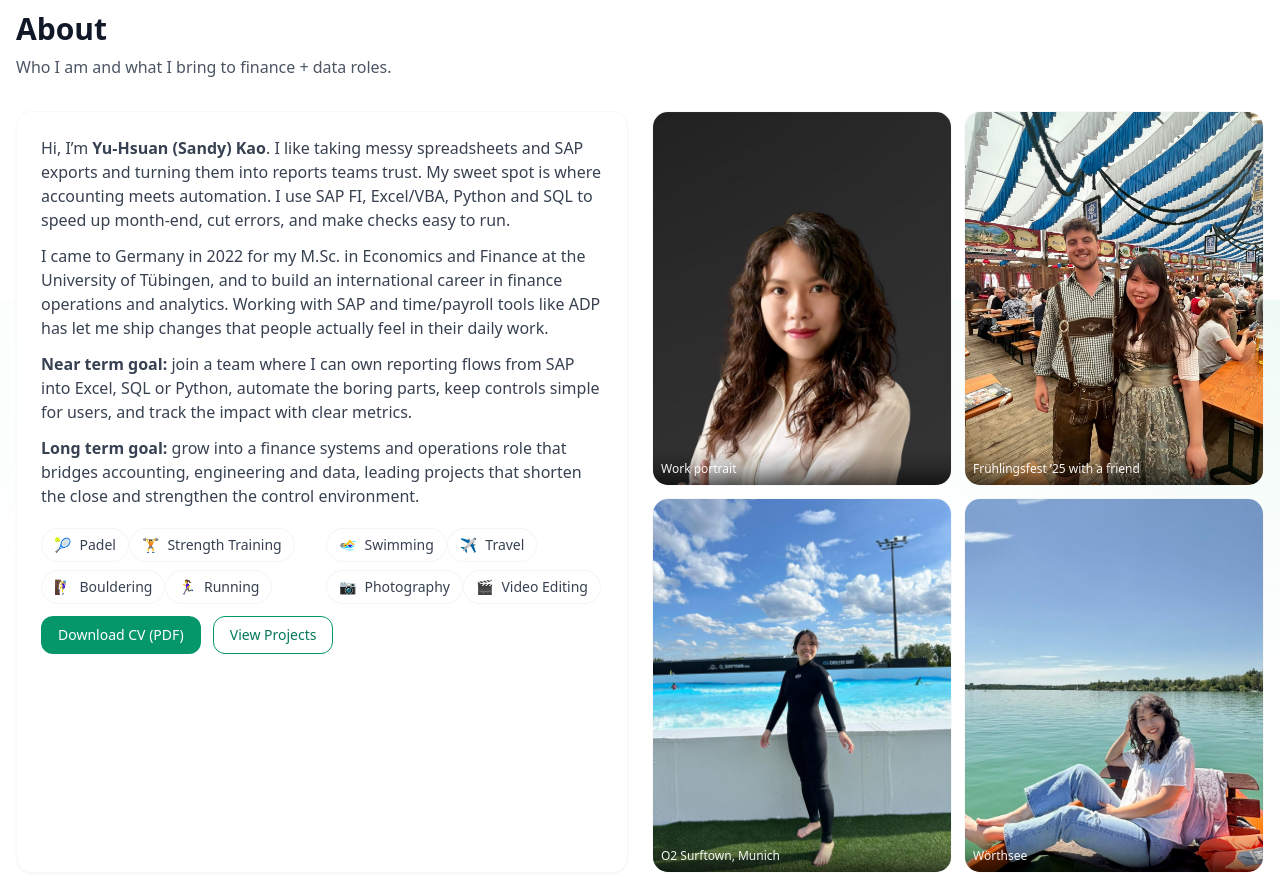
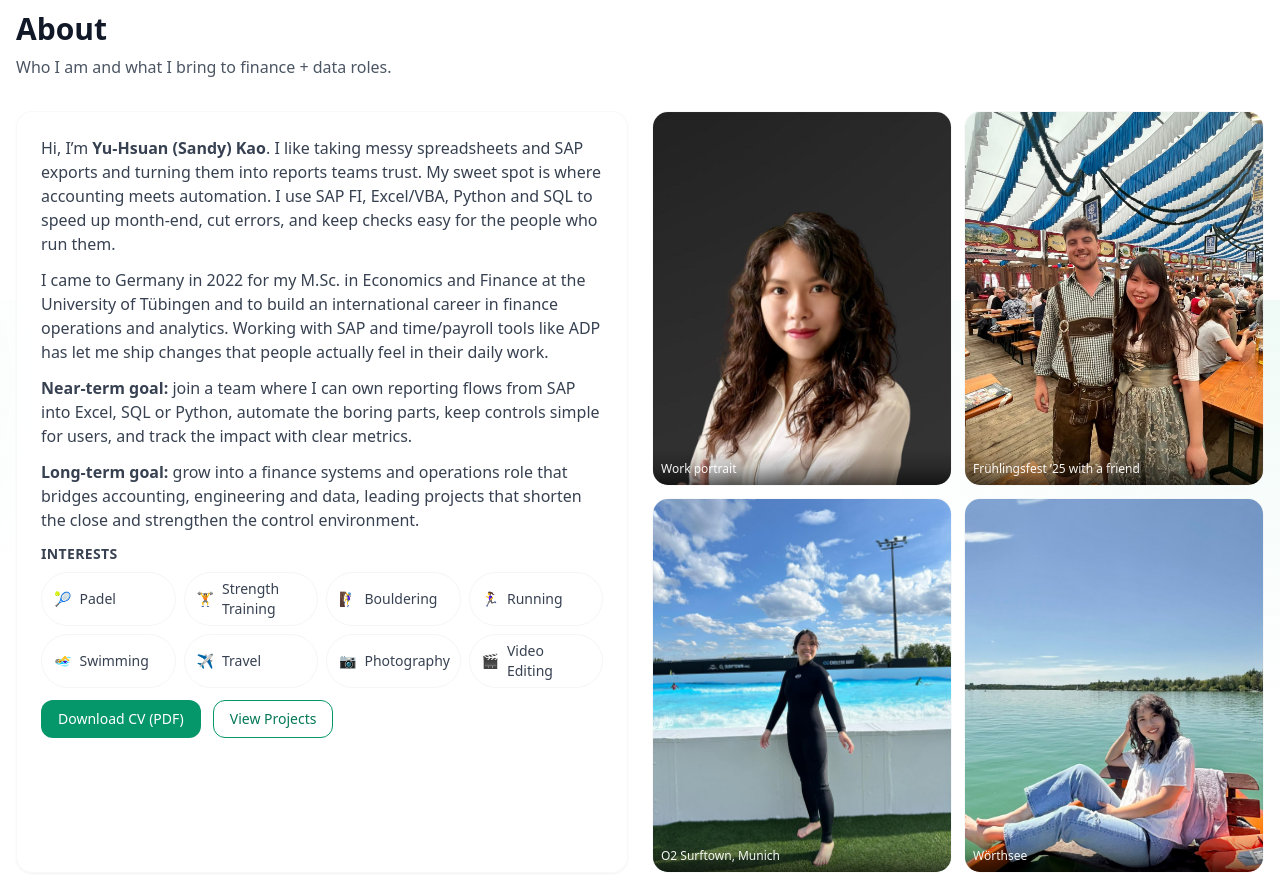
Before and after one commit to SandyKao0301/SandyKao, a Next.js app: page / in a window 1280 px wide. Shown: the part 500-1385 px from the top of the page. Built offline with nearby package versions, Linux system fonts and the light colour scheme.

Commit message:
Update page.tsx

```diff
--- a/app/page.tsx
+++ b/app/page.tsx
@@ -6,7 +6,7 @@ import Timeline from "@/components/Timeline";
 export default function Page() {
   const base = process.env.NEXT_PUBLIC_BASE_PATH || "";
 
-  // Interests for the pills inside About (split 4 / 4)
+  // Interests for the pills inside About
   const interests = [
     { label: "Padel", emoji: "🎾" },
     { label: "Strength Training", emoji: "🏋️" },
@@ -17,8 +17,6 @@ export default function Page() {
     { label: "Photography", emoji: "📷" },
     { label: "Video Editing", emoji: "🎬" },
   ];
-  const leftPills = interests.slice(0, 4);
-  const rightPills = interests.slice(4, 8);
 
   return (
     <>
@@ -83,45 +81,35 @@ export default function Page() {
         </div>
       </header>
 
-      {/* About (more personable, goals split, interests pills integrated) */}
+      {/* About */}
       <Section id="about" title="About" subtitle="Who I am and what I bring to finance + data roles.">
         <div className="grid gap-6 md:grid-cols-2">
-          {/* Left: bio + goals + interests pills */}
+          {/* Left: bio + goals + interests */}
           <div className="card">
             <div className="space-y-3 text-gray-700 dark:text-gray-300">
               <p>
                 Hi, I’m <strong>Yu-Hsuan (Sandy) Kao</strong>. I like taking messy spreadsheets and SAP exports and turning them into reports teams trust.
-                My sweet spot is where accounting meets automation. I use SAP FI, Excel/VBA, Python and SQL to speed up month-end, cut errors, and make checks easy to run.
+                My sweet spot is where accounting meets automation. I use SAP FI, Excel/VBA, Python and SQL to speed up month-end, cut errors, and keep checks easy for the people who run them.
               </p>
 
               <p>
-                I came to Germany in 2022 for my M.Sc. in Economics and Finance at the University of Tübingen, and to build an international career in finance operations and analytics.
+                I came to Germany in 2022 for my M.Sc. in Economics and Finance at the University of Tübingen and to build an international career in finance operations and analytics.
                 Working with SAP and time/payroll tools like ADP has let me ship changes that people actually feel in their daily work.
               </p>
 
               <p>
-                <strong>Near term goal:</strong> join a team where I can own reporting flows from SAP into Excel, SQL or Python, automate the boring parts, keep controls simple for users, and track the impact with clear metrics.
+                <strong>Near-term goal:</strong> join a team where I can own reporting flows from SAP into Excel, SQL or Python, automate the boring parts, keep controls simple for users, and track the impact with clear metrics.
               </p>
 
               <p>
-                <strong>Long term goal:</strong> grow into a finance systems and operations role that bridges accounting, engineering and data, leading projects that shorten the close and strengthen the control environment.
+                <strong>Long-term goal:</strong> grow into a finance systems and operations role that bridges accounting, engineering and data, leading projects that shorten the close and strengthen the control environment.
               </p>
 
-              {/* Interests pills split 4 / 4 */}
-              <div className="mt-4 grid grid-cols-2 gap-2">
-                <div className="space-y-2">
-                  {leftPills.map(({ label, emoji }) => (
-                    <span
-                      key={label}
-                      className="inline-flex items-center gap-2 px-3 py-1.5 rounded-full border border-gray-200/40 dark:border-gray-800/60 bg-white/5 text-sm"
-                    >
-                      <span aria-hidden>{emoji}</span>
-                      {label}
-                    </span>
-                  ))}
-                </div>
-                <div className="space-y-2">
-                  {rightPills.map(({ label, emoji }) => (
+              {/* Interests title + two rows of pills (4 per row) */}
+              <div className="mt-4">
+                <h3 className="font-semibold text-sm uppercase tracking-wide">Interests</h3>
+                <div className="mt-2 grid grid-cols-2 sm:grid-cols-4 gap-2">
+                  {interests.map(({ label, emoji }) => (
                     <span
                       key={label}
                       className="inline-flex items-center gap-2 px-3 py-1.5 rounded-full border border-gray-200/40 dark:border-gray-800/60 bg-white/5 text-sm"
@@ -140,7 +128,7 @@ export default function Page() {
             </div>
           </div>
 
-          {/* Right: photos with captions (kept compact and readable) */}
+          {/* Right: photos with captions */}
           <div className="grid grid-cols-2 gap-3">
             {/* Headshot */}
             <figure className="relative aspect-[4/5] overflow-hidden rounded-2xl border border-gray-200/30 dark:border-gray-800/50">
@@ -208,7 +196,7 @@ export default function Page() {
             href="/projects#month-end-automation"
             cta="View project"
           />
-        <ProjectCard
+          <ProjectCard
             title="Working-hours Compliance Tracker"
             subtitle="Validated HR hours against policy & labor limits; anomaly detection"
             tags={["ADP","Excel","Automation"]}
```
